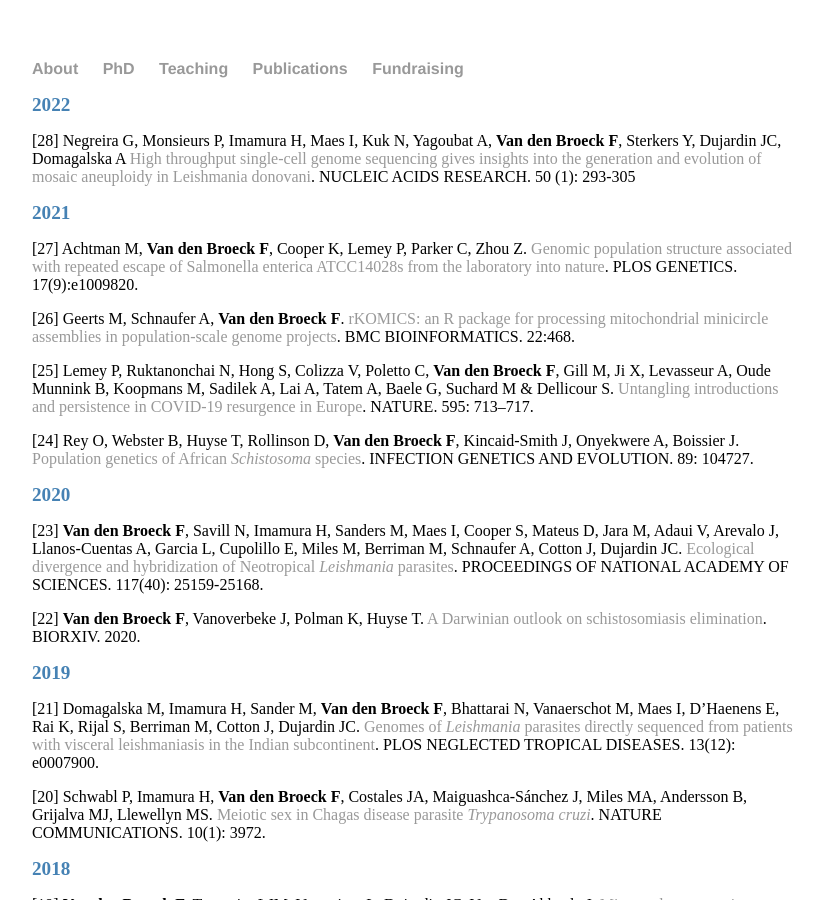
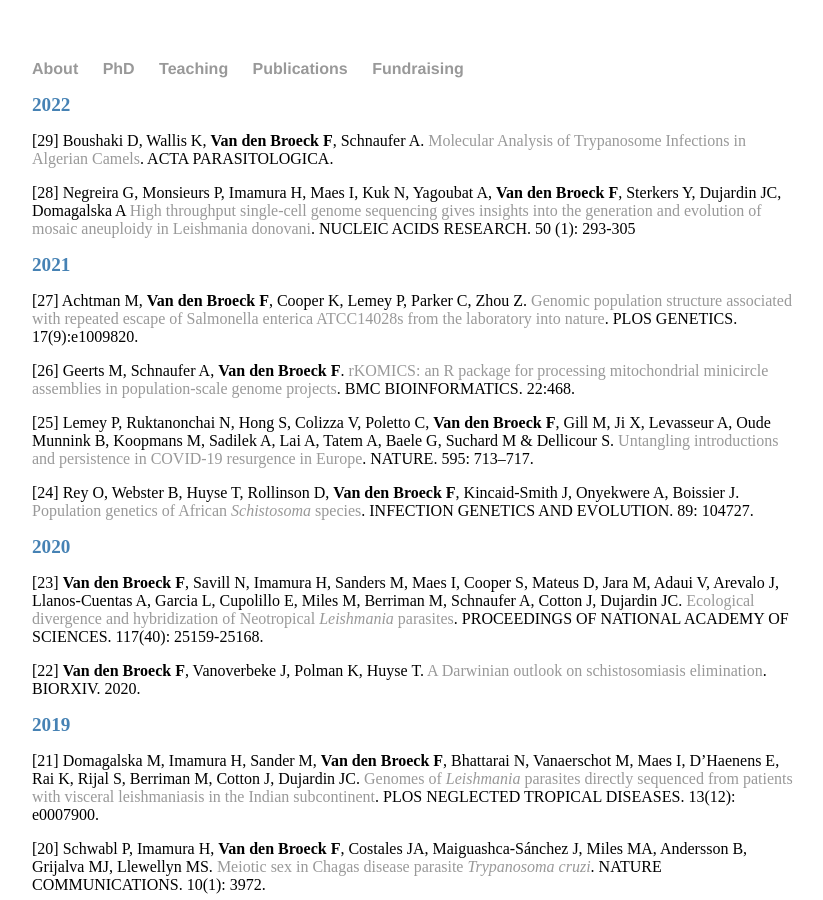
Before and after one commit to FreBio/FreBio.github.io, a Jekyll site: the page built from Pubs/index.md, in a window 1280 px wide and 900 px high. Shown: the whole window, without its empty margins (224-1047 px from the left). Built offline with Jekyll 4.4.1, drawn with Linux system fonts in a browser that asks for light colours; our own code applies the rules of GitHub Pages for plain Markdown files.

Commit message:
Update index.md

```diff
--- a/Pubs/index.md
+++ b/Pubs/index.md
@@ -3,6 +3,8 @@ layout: default
 ---
 
 ## 2022
+[29] Boushaki D, Wallis K, **Van den Broeck F**, Schnaufer A. [Molecular Analysis of Trypanosome Infections in Algerian Camels](https://doi.org/10.1007/s11686-022-00577-7). ACTA PARASITOLOGICA.
+
 [28] Negreira G, Monsieurs P, Imamura H, Maes I, Kuk N, Yagoubat A, **Van den Broeck F**, Sterkers Y, Dujardin JC, Domagalska A [High throughput single-cell genome sequencing gives insights into the generation and evolution of mosaic aneuploidy in Leishmania donovani](https://doi.org/10.1093/nar/gkab1203). NUCLEIC ACIDS RESEARCH. 50 (1): 293-305
 
 ## 2021
```
